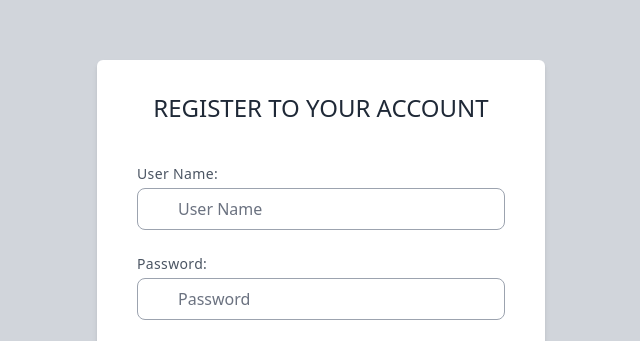
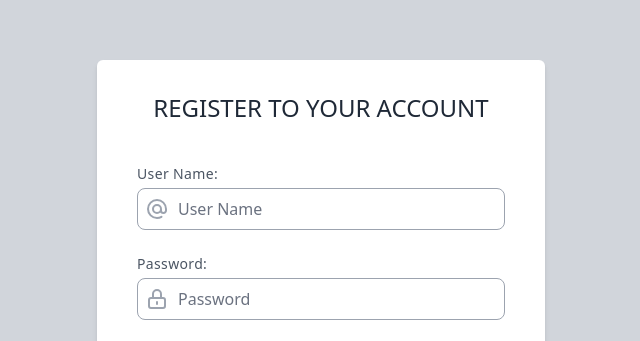
Before and after one commit to kdotwei/project-manager, a plain HTML site: page services/identifier/templates/html/register.html in a window 1280 px wide. Shown: the part 142-483 px from the top of the page, 319-959 px from the left. Drawn offline with nearby package versions, Linux system fonts and the light colour scheme.

Commit message:
Username modification

```diff
--- a/services/identifier/templates/html/register.html
+++ b/services/identifier/templates/html/register.html
@@ -24,11 +24,29 @@
         <form id="registerForm">
           <div class="flex flex-col mb-6">
             <label for="username" class="mb-1 text-xs sm:text-sm tracking-wide text-gray-600">User Name:</label>
-            <input type="text" id="username" name="username" class="text-sm sm:text-base placeholder-gray-500 pl-10 pr-4 rounded-lg border border-gray-400 w-full py-2 focus:outline-none focus:border-blue-400" placeholder="User Name" />
+            <div class="relative">
+              <div class="inline-flex items-center justify-center absolute left-0 top-0 h-full w-10 text-gray-400">
+                <svg class="h-6 w-6" fill="none" stroke-linecap="round" stroke-linejoin="round" stroke-width="2" viewBox="0 0 24 24" stroke="currentColor">
+                  <path d="M16 12a4 4 0 10-8 0 4 4 0 008 0zm0 0v1.5a2.5 2.5 0 005 0V12a9 9 0 10-9 9m4.5-1.206a8.959 8.959 0 01-4.5 1.207" />
+                </svg>
+              </div>
+
+              <input id="username" type="text" name="username" class="text-sm sm:text-base placeholder-gray-500 pl-10 pr-4 rounded-lg border border-gray-400 w-full py-2 focus:outline-none focus:border-blue-400" placeholder="User Name" />
+            </div>
           </div>
           <div class="flex flex-col mb-6">
             <label for="password" class="mb-1 text-xs sm:text-sm tracking-wide text-gray-600">Password:</label>
-            <input type="password" id="password" name="password" class="text-sm sm:text-base placeholder-gray-500 pl-10 pr-4 rounded-lg border border-gray-400 w-full py-2 focus:outline-none focus:border-blue-400" placeholder="Password" />
+            <div class="relative">
+              <div class="inline-flex items-center justify-center absolute left-0 top-0 h-full w-10 text-gray-400">
+                <span>
+                  <svg class="h-6 w-6" fill="none" stroke-linecap="round" stroke-linejoin="round" stroke-width="2" viewBox="0 0 24 24" stroke="currentColor">
+                    <path d="M12 15v2m-6 4h12a2 2 0 002-2v-6a2 2 0 00-2-2H6a2 2 0 00-2 2v6a2 2 0 002 2zm10-10V7a4 4 0 00-8 0v4h8z" />
+                  </svg>
+                </span>
+              </div>
+
+              <input id="password" type="password" name="password" class="text-sm sm:text-base placeholder-gray-500 pl-10 pr-4 rounded-lg border border-gray-400 w-full py-2 focus:outline-none focus:border-blue-400" placeholder="Password" />
+            </div>
           </div>
           <div class="flex w-full">
             <button type="submit" class="flex items-center justify-center focus:outline-none text-white text-sm sm:text-base bg-blue-600 hover:bg-blue-700 rounded py-2 w-full transition duration-150 ease-in">
```
Also changed, not shown: services/identifier/templates/html/login.html (+2 -2 lines).
